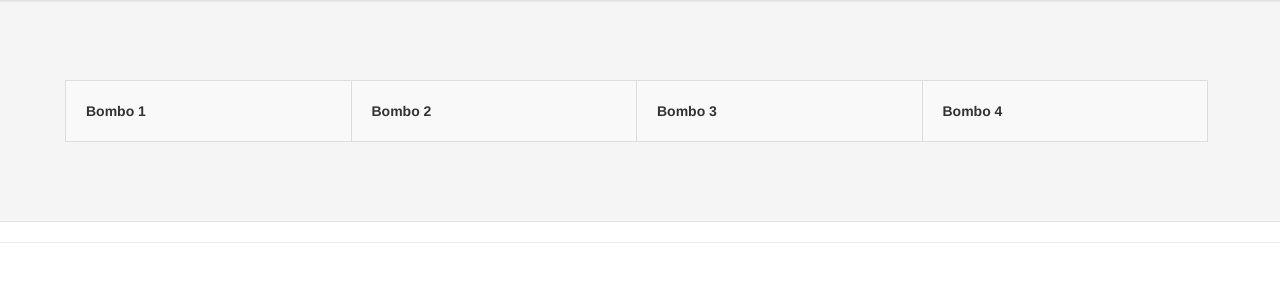
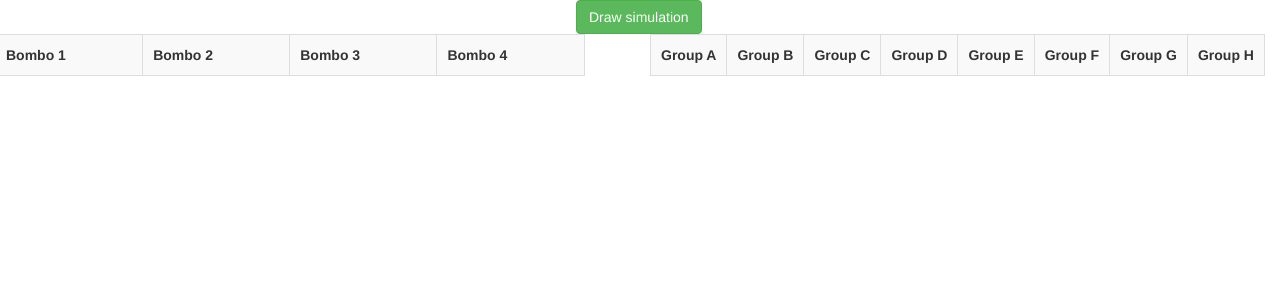
Before and after one commit to miguelmendez17/Proyecto-web-2, a PHP site: page /Proyecto/bombos.html in a window 1280 px wide. Shown: the top 300 px of the page. Run offline with PHP 8.4, Linux system fonts and the light colour scheme; lists and menus that the app fills with data are empty; some libraries are stand-ins or nearby versions.

Commit message:
Arreglado detalles. Falta hacer sorteo

```diff
--- a/CSS/styleBombos.css
+++ b/CSS/styleBombos.css
@@ -1,26 +1,42 @@
 table, td{
     border: 1px solid #ddd;
-    margin:60px;
-    padding: 20px;
+    padding: 10px;
 }
 
 
 th{
-	margin: 20px;
-    padding: 20px;
+	margin: 30px;
+    padding: 10px;
+}
+button{
+    margin-bottom: : 30px;
+}
+#table {
+    width: 45%;
+    float: left;
+    margin-right: 5%;
+    margin-left: 10px;
 }
 
-table {
-    border-collapse: collapse;
-    width: 90%;
+#tableDram{
+    width: 35%;
+    float: left;
+    align-items: :right;
 }
 
+#tableUEFA,#tableOTHERS {
+    width: 70%;
+    float: left;
+    margin-left: 60px;
+}
+
+
 td {
-    height: 50px;
+    height: 30px;
     vertical-align: bottom;
 }
 
-
-.clasePoints{
-	color: green;
+td img{
+    width:50px;
+    height:30px;
 }
--- a/JS/javaScriptBombo.js
+++ b/JS/javaScriptBombo.js
@@ -10,26 +10,51 @@
     var bombo3 =  myjson.slice(16, 24) //terceros mejores puntajes
     var bombo4 =  myjson.slice(24,32); //los países directos con menores puntajes..
 
+    var arrayPositions = cargarJSONPositions();
+    var bombo1Letters = arrayPositions.slice(0,4);
+    var bombo2Letters = arrayPositions.slice(4,8);
+    var bombo3Letters = arrayPositions.slice(8,12);
+    var bombo4Letters = arrayPositions.slice(12,16);
+    var bombo5Letters = arrayPositions.slice(16,20);
+    var bombo6Letters = arrayPositions.slice(20,24);
+    var bombo7Letters = arrayPositions.slice(24,28);
+    var bombo8Letters = arrayPositions.slice(28,32);
+
     $.each(bombo1, function( key, value ) {
         html += '<tr>';
         if(bombo1[key].name==host) //esto es para ver a manera visual cual es el host, debe ir en primer bombo
         {
-            html += "<td>"+(key+1+".  ")+"<img src="+bombo1[key].flag+" width='60' height='40'>"+bombo1[key].name + "  (HOST)"+"</td>";
-            html += "<td>"+(key+1+".  ")+"<img src="+bombo2[key].flag+" width='60' height='40'>"+bombo2[key].name+cambiar(bombo2,key)+"</td>";
-            html += "<td>"+(key+1+".  ")+"<img src="+bombo3[key].flag+" width='60' height='40'>"+bombo3[key].name+cambiar(bombo3,key)+"</td>";
-            html += "<td>"+(key+1+".  ")+"<img src="+bombo4[key].flag+" width='60' height='40'>"+bombo4[key].name+cambiar(bombo4,key)+"</td>";
+            html += "<td>"+(key+1+".  ")+"<img src="+bombo1[key].flag+">"+bombo1[key].name + "  (HOST)"+"</td>";
+            html += "<td>"+(key+1+".  ")+"<img src="+bombo2[key].flag+">"+bombo2[key].name+cambiar(bombo2,key)+"</td>";
+            html += "<td>"+(key+1+".  ")+"<img src="+bombo3[key].flag+">"+bombo3[key].name+cambiar(bombo3,key)+"</td>";
+            html += "<td>"+(key+1+".  ")+"<img src="+bombo4[key].flag+">"+bombo4[key].name+cambiar(bombo4,key)+"</td>";
             html += '</tr>';
         }
         else{
-            html += "<td>"+(key+1+".  ")+"<img src="+bombo1[key].flag+" width='60' height='40'>"+bombo1[key].name+cambiar(bombo1,key)+"</td>";
-            html += "<td>"+(key+1+".  ")+"<img src="+bombo2[key].flag+" width='60' height='40'>"+bombo2[key].name+cambiar(bombo2,key)+"</td>";
-            html += "<td>"+(key+1+".  ")+"<img src="+bombo3[key].flag+" width='60' height='40'>"+bombo3[key].name+cambiar(bombo3,key)+"</td>";
-            html += "<td>"+(key+1+".  ")+"<img src="+bombo4[key].flag+" width='60' height='40'>"+bombo4[key].name+cambiar(bombo4,key)+"</td>";
+            html += "<td>"+(key+1+".  ")+"<img src="+bombo1[key].flag+">"+bombo1[key].name+cambiar(bombo1,key)+"</td>";
+            html += "<td>"+(key+1+".  ")+"<img src="+bombo2[key].flag+">"+bombo2[key].name+cambiar(bombo2,key)+"</td>";
+            html += "<td>"+(key+1+".  ")+"<img src="+bombo3[key].flag+">"+bombo3[key].name+cambiar(bombo3,key)+"</td>";
+            html += "<td>"+(key+1+".  ")+"<img src="+bombo4[key].flag+">"+bombo4[key].name+cambiar(bombo4,key)+"</td>";
             html += '</tr>';
         }
     });
-      $('#table').append(html); //guarda todo el html creado jquery en table
+    $('#table').append(html); //guarda todo el html creado jquery en table
 
+    htmlPositions = '';
+     $.each(bombo1Letters, function( key, value ) {
+            htmlPositions += '<tr>';
+            htmlPositions += "<td>"+bombo1Letters[key]+"</td>";
+            htmlPositions += "<td>"+bombo2Letters[key] +"</td>";
+            htmlPositions += "<td>"+bombo3Letters[key]+"</td>";
+            htmlPositions += "<td>"+bombo4Letters[key]+"</td>";
+            htmlPositions += "<td>"+bombo1Letters[key]+"</td>";
+            htmlPositions += "<td>"+bombo2Letters[key] +"</td>";
+            htmlPositions += "<td>"+bombo2Letters[key]+"</td>";
+            htmlPositions += "<td>"+bombo2Letters[key]+"</td>";
+            htmlPositions += '</tr>';
+            value+=1;
+        });
+        $('#tableDraw').append(htmlPositions); //guarda todo el html creado jquery en table
     }); // end doc ready
 
 
@@ -37,3 +62,18 @@
 function cambiar(bombo,key){
     return "  ("+bombo[key].points +") points";
 }
+
+//carga en un array las posiciones. Para hacer mejor lo del sorteo.
+function cargarJSONPositions(){
+    var arrayPositions = []
+    var arrayLetters = new Array("A","B","C","D");
+    for(var i=1;i<=8;i++){
+        for(var a=0;a<arrayLetters.length;a++)
+        {
+            var createPosition = i +"-" +arrayLetters[a];
+            arrayPositions.push(createPosition);
+        }
+    }
+    return arrayPositions;
+
+}
--- a/PHP/getCountriesConfederation.php
+++ b/PHP/getCountriesConfederation.php
@@ -11,7 +11,7 @@
         //envía la lista de todas las confederaciones, con sus respectivos países, banderas, etc.
         $queryUpdatePoints = "SELECT TEAMS.points,TEAMS.country, flags.flag, confederations.id
                     FROM TEAMS INNER JOIN flags ON TEAMS.country = flags.name INNER JOIN confederations
-                    ON confederations.id = TEAMS.confederation and confederations.id = '$confederacion'";
+                    ON confederations.id = TEAMS.confederation and confederations.id = '$confederacion' and TEAMS.activated='TRUE'";
         $result=pg_query($globalConnection,$queryUpdatePoints);
 
         $rows = pg_num_rows($result);
--- a/bombos.html
+++ b/bombos.html
@@ -11,7 +11,11 @@
 	<script src="JS/javaScriptBombo.js" type="text/javascript"></script>
 </head>
 <body>
-	<div class="row span12 well">
+
+
+	<button style="margin-left: 45%;" id="btn-getUEFA-WR" class="btn btn-success" align="center">Draw simulation</button>
+
+	<div class="form-group row">
     	<table class='class="table table-striped table-bordered  offset1' id="table">
          	<tr>
 	            <th>Bombo 1</th>
@@ -20,8 +24,19 @@
 	            <th>Bombo 4</th>
             </tr>
     	</table>
+    	<table class='class="table table-striped table-bordered  offset1' id="tableDraw">
+         	<tr>
+	            <th>Group A</th>
+	            <th>Group B</th>
+	            <th>Group C</th>
+	            <th>Group D</th>
+	            <th>Group E</th>
+	            <th>Group F</th>
+	            <th>Group G</th>
+	            <th>Group H</th>
+            </tr>
+    	</table>
 	</div>
-<hr>
 
 </body>
 </html>
```
Also changed, not shown: JS/javaScriptPrincipalMenu.js (+7 -2 lines).
